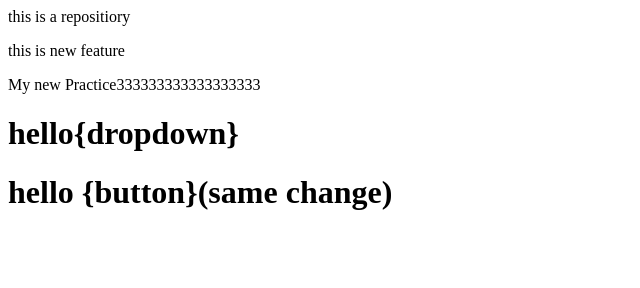
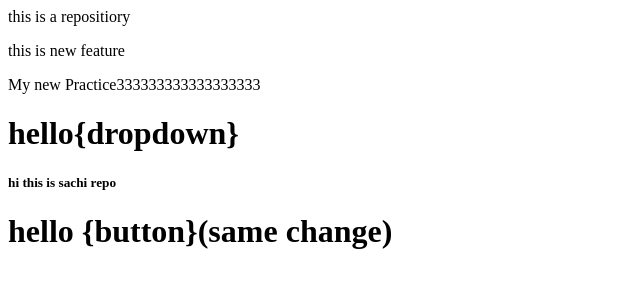
Before and after one commit to Rajputsachin01/localRepo, a plain HTML site: page index.html in a window 1280 px wide. Shown: the whole page, without its empty margins (0-640 px from the left). Drawn offline with Linux system fonts and the light colour scheme.

Commit message:
Update index.html

```diff
--- a/index.html
+++ b/index.html
@@ -3,6 +3,7 @@
 <p>My new Practice333333333333333333</p>
 
 <h1>hello{dropdown}</h1>
+<h5>hi this is sachi repo</h5>
 
 
 <h1>hello {button}(same change)</h1>
```
